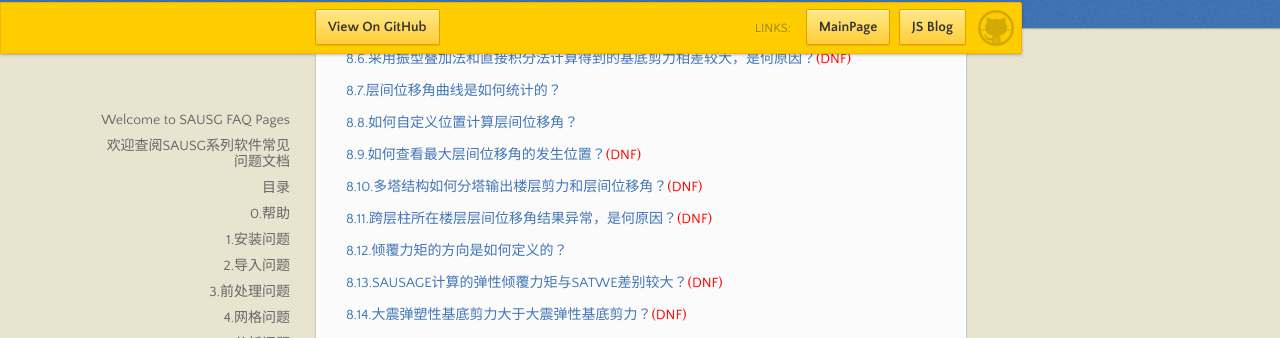
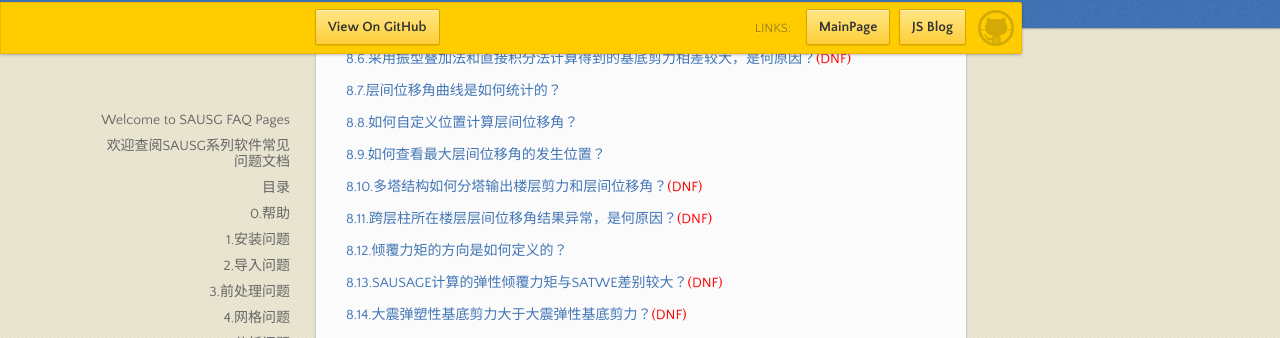
Before and after one commit to Haiezan/SAUSG_FAQ, a Jekyll site: the page built from index.md, in a window 1280 px wide and 900 px high, scrolled down 4266 px. Shown: the part 113-451 px from the top of the window. Built offline with Jekyll 4.4.1, drawn with Linux system fonts in a browser that asks for light colours; our own code applies the rules of GitHub Pages for plain Markdown files; comment, search, counter and statistics services are not loaded.

Commit message:
Update index.md

```diff
--- a/index.md
+++ b/index.md
@@ -150,7 +150,7 @@
 #### [8.6.采用振型叠加法和直接积分法计算得到的基底剪力相差较大，是何原因？<font color=Red>(DNF)</font>](/8.后处理问题/8.6.采用振型叠加法和直接积分法计算得到的基底剪力相差较大,是何原因.md)
 #### [8.7.层间位移角曲线是如何统计的？](/8.后处理问题/8.7.层间位移角曲线是如何统计的.md)
 #### [8.8.如何自定义位置计算层间位移角？](/8.后处理问题/8.8.如何自定义位置计算层间位移角.md)
-#### [8.9.如何查看最大层间位移角的发生位置？<font color=Red>(DNF)</font>](/8.后处理问题/8.9.如何查看最大层间位移角的发生位置.md)
+#### [8.9.如何查看最大层间位移角的发生位置？](/8.后处理问题/8.9.如何查看最大层间位移角的发生位置.md)
 #### [8.10.多塔结构如何分塔输出楼层剪力和层间位移角？<font color=Red>(DNF)</font>](/8.后处理问题/8.10.多塔结构如何分塔输出楼层剪力和层间位移角.md)
 #### [8.11.跨层柱所在楼层层间位移角结果异常，是何原因？<font color=Red>(DNF)</font>](/8.后处理问题/8.11.跨层柱所在楼层层间位移角结果异常,是何原因.md)
 #### [8.12.倾覆力矩的方向是如何定义的？](/8.后处理问题/8.12.倾覆力矩的方向是如何定义的.md)
```
